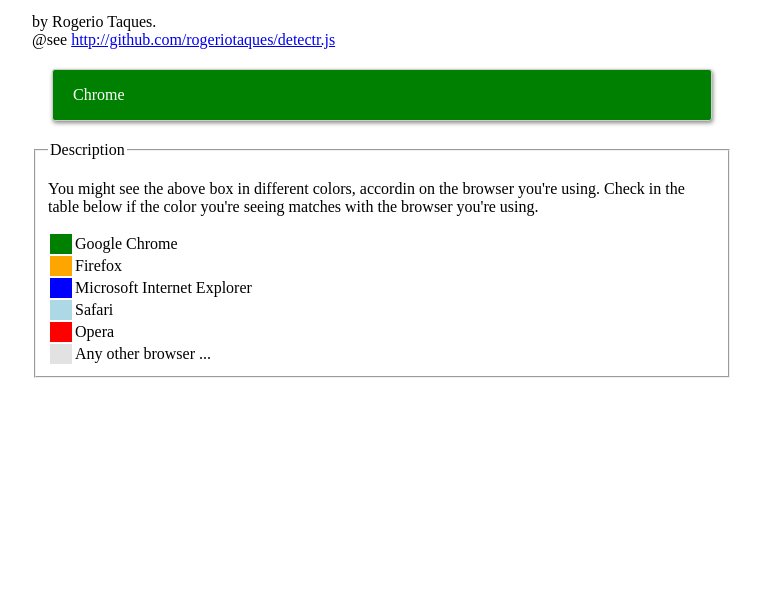
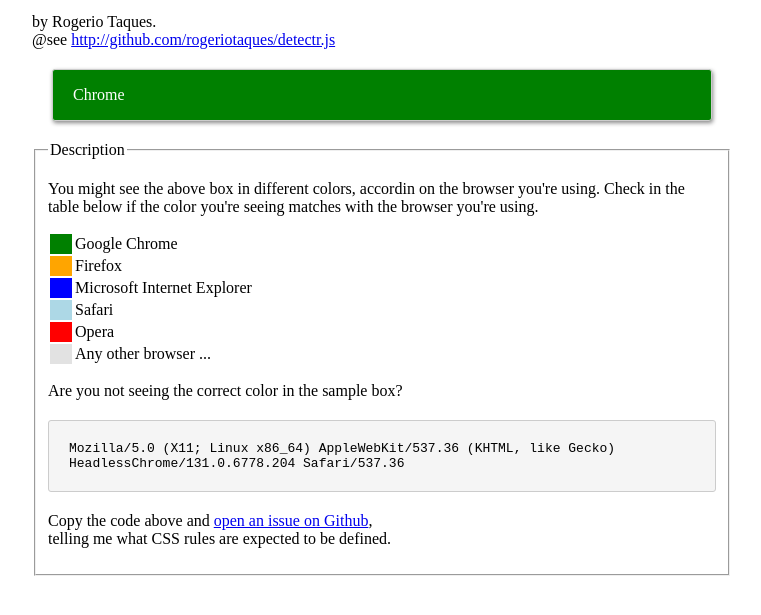
Before and after one commit to rogeriotaques/detectr.js, a plain HTML site: page sample/index.html in a window 1280 px wide. Shown: the part 119-734 px from the top of the page, without its empty margins (258-1019 px from the left). Drawn offline with Linux system fonts and the light colour scheme.

Commit message:
1.0
* Sample page refined.

```diff
--- a/sample/index.html
+++ b/sample/index.html
@@ -28,6 +28,15 @@
         border: 1px solid #ccc;
         border-radius: 3px;
         box-shadow: #888 1px 2px 4px;
+      }
+
+      #debug {
+        border: 1px solid #ccc;
+        font-family: monospace;
+        border-radius: 3px;
+        padding: 20px;
+        background-color: #f5f5f5;
+        margin: 20px 0;
       }
 
       .green { background-color: green; }
@@ -105,8 +114,24 @@
           </tbody>
         </table>
 
+        <p >
+          Are you not seeing the correct color in the sample box? <br >
+        </p>
+
+        <p id="debug" >
+          #debug
+        </p>
+
+        <p >
+          Copy the code above and <a href="https://github.com/rogeriotaques/detectr.js/issues"
+          target="_blank" >open an issue on Github</a>,<br >telling me what CSS rules
+          are expected to be defined.
+        </p>
       </fieldset>
     </div>
 
+    <script type="text/javascript">
+      document.getElementById('debug').innerHTML = window.navigator.userAgent;
+    </script>
   </body>
 </html>
```
